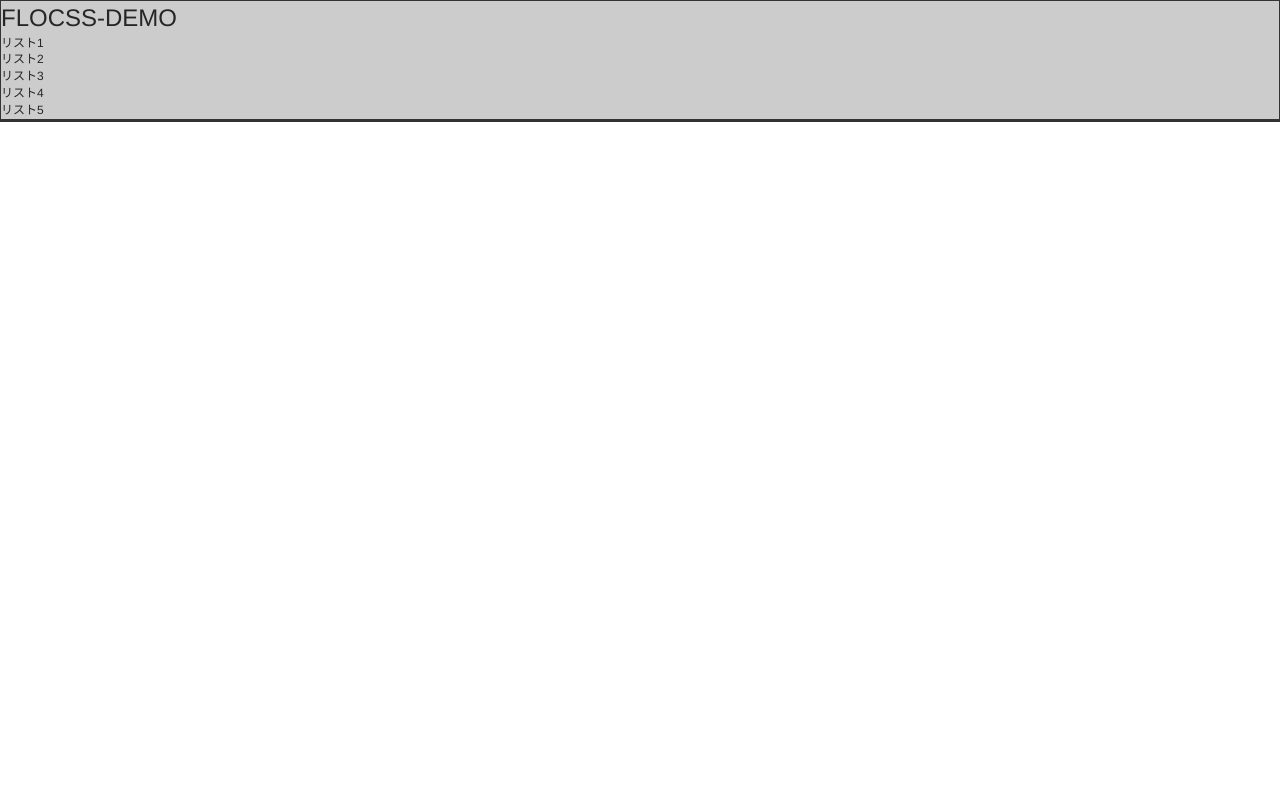
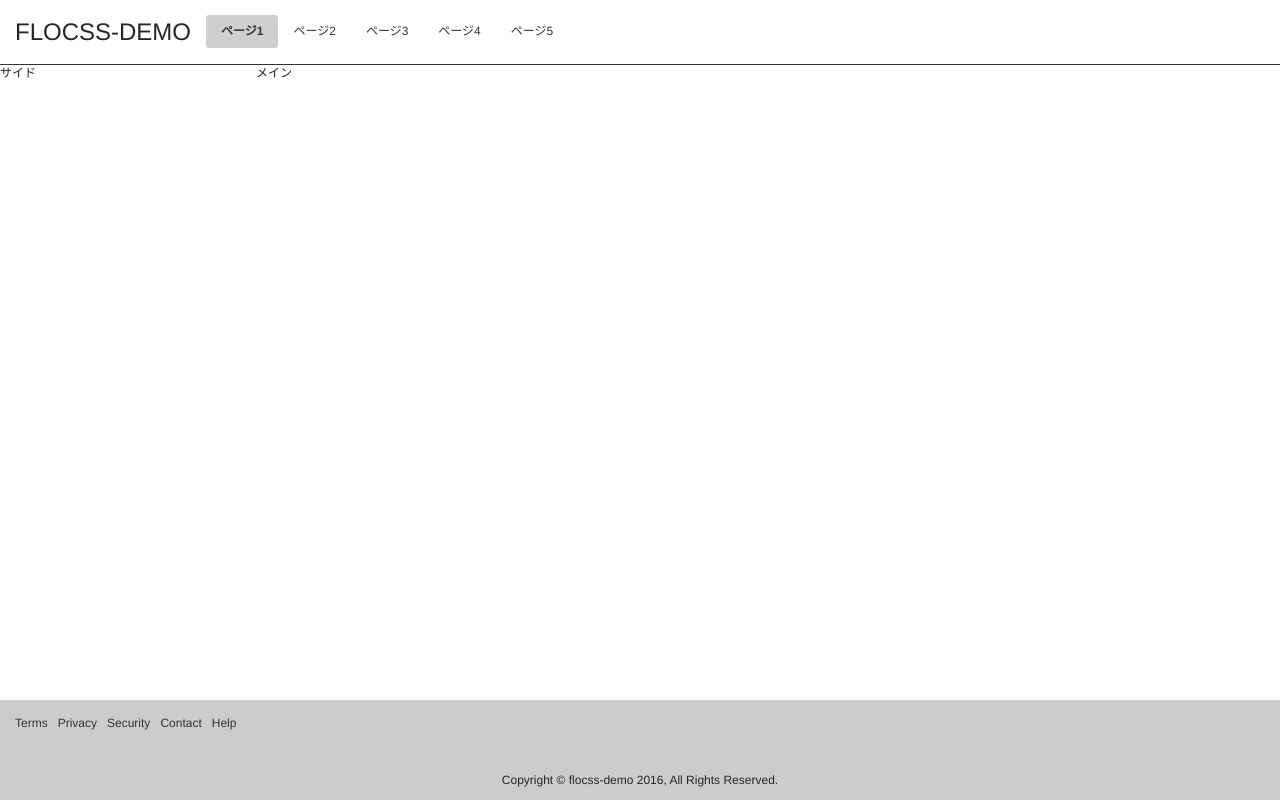
Before and after one commit to tacrow/flocss-demo, a website: page index.html in a window 1280 px wide. Drawn offline with nearby package versions, Linux system fonts and the light colour scheme.

Commit message:
基本レイアウト

```diff
--- a/index.html
+++ b/index.html
@@ -9,38 +9,70 @@
 	<link rel="stylesheet" href="src/css/all.min.css">
 </head>
 <body id="page">
-	<header id="header">
+	<div id="wrap">
+		<header id="header" class="cf">
 			<h1 class="header-logo">FLOCSS-DEMO</h1>
-		<nav class="nav">
-			<ul class="nav-lists">
-				<li class="nav-lists__item js-nav_item nav-lists__item--active">
-					<p>リスト1</p>
+			<nav class="global-nav">
+				<ul class="global-nav-lists cf">
+					<li class="global-nav-lists__item js-nav_item is-active">
+						<a href="">
+							<span>ページ1</span>
+						</a>
 					</li>
-				<li class="nav-lists__item">
-					<p>リスト2</p>
+					<li class="global-nav-lists__item">
+						<a href="">
+							<span>ページ2</span>
+						</a>
 					</li>
-				<li class="nav-lists__item">
-					<p>リスト3</p>
+					<li class="global-nav-lists__item">
+						<a href="">
+							<span>ページ3</span>
+						</a>
 					</li>
-				<li class="nav-lists__item">
-					<p>リスト4</p>
+					<li class="global-nav-lists__item">
+						<a href="">
+							<span>ページ4</span>
+						</a>
 					</li>
-				<li class="nav-lists__item">
-					<p>リスト5</p>
+					<li class="global-nav-lists__item">
+						<a href="">
+							<span>ページ5</span>
+						</a>
 					</li>
 				</ul>
 			</nav>
 		</header>
 
-	<div id="content">
-		<div class="main">
+		<div id="content" class="cf">
+			<div id="main">
+				<span>メイン</span>
 			</div>
-		<div class="sidebar">
+			<div id="sidebar">
+				<span>サイド</span>
 			</div>
 		</div>
 
 		<footer id="footer">
+			<ul class="footer-lists cf">
+				<li class="footer-lists__item">
+					<a href="">Terms</a>
+				</li>
+				<li class="footer-lists__item">
+					<a href="">Privacy</a>
+				</li>
+				<li class="footer-lists__item">
+					<a href="">Security</a>
+				</li>
+				<li class="footer-lists__item">
+					<a href="">Contact</a>
+				</li>
+				<li class="footer-lists__item">
+					<a href="">Help</a>
+				</li>
+			</ul>
+			<p class="copyright">Copyright © flocss-demo 2016, All Rights Reserved.</p>
 		</footer>
+	</div>
 	<script type="text/javascript"
 	 src="https://ajax.googleapis.com/ajax/libs/jquery/1.12.0/jquery.min.js"></script>
 	<script src="src/js/all_js/all.min.js" type="text/javascript"></script>
--- a/src/scss/all.scss
+++ b/src/scss/all.scss
@@ -1,38 +1,40 @@
 @charset "utf-8";
 
-// ==========================================================================
+// ===============================================================
 // Foundation
-// ==========================================================================
+// ===============================================================
 
 @import "foundation/_reset";
 @import "foundation/_base";
 
-// ==========================================================================
+// ===============================================================
 // Layout
-// ==========================================================================
+// ===============================================================
 
+@import "layout/_core";
 @import "layout/_header";
 @import "layout/_footer";
+@import "layout/_content";
 @import "layout/_main";
 @import "layout/_sidebar";
 
-// ==========================================================================
+// ===============================================================
 // Object
-// ==========================================================================
+// ===============================================================
 
-// -----------------------------------------------------------------
+// --------------------------------------------
 // Component
-// -----------------------------------------------------------------
+// --------------------------------------------
 
 @import "object/component/_button";
 
-// -----------------------------------------------------------------
+// --------------------------------------------
 // Project
-// -----------------------------------------------------------------
+// --------------------------------------------
 
 @import "object/project/_profile";
 
-// -----------------------------------------------------------------
+// --------------------------------------------
 // Utility
-// -----------------------------------------------------------------
+// --------------------------------------------
 @import "object/utility/helper";
--- /dev/null
+++ b/src/scss/layout/_content.scss
@@ -0,0 +1,3 @@
+#content {
+	display: block;
+}
--- /dev/null
+++ b/src/scss/layout/_core.scss
@@ -0,0 +1,22 @@
+html,
+body {
+	position: relative;
+	min-height: 100%;
+}
+
+#wrap {
+	position: relative;
+	width: 100%;
+	min-height: 100%;
+}
+
+#content {
+	padding-bottom: 100px;
+}
+
+#footer {
+	position: absolute;
+	bottom: 0;
+	width: 100%;
+	height: 100px;
+}
--- a/src/scss/layout/_footer.scss
+++ b/src/scss/layout/_footer.scss
@@ -1,5 +1,20 @@
 #footer {
-	position: relative;
-	border: 1px solid #333333;
+	padding: 15px;
 	background-color: #cccccc;
+	box-sizing: border-box;
 }
+
+.footer-lists {
+	margin-bottom: 40px;
+	.footer-lists__item {
+		float: left;
+		margin-right: 10px;
+		a {
+			color: #333333;
+		}
+	}
+}
+
+.copyright {
+	text-align: center;
+}
--- a/src/scss/layout/_header.scss
+++ b/src/scss/layout/_header.scss
@@ -1,5 +1,34 @@
 #header {
 	position: relative;
-	border: 1px solid #333333;
-	background-color: #cccccc;
+	padding: 15px;
+	border-bottom: 1px solid #333333;
 }
+
+.header-logo {
+	display: block;
+	float: left;
+	margin-right: 15px;
+}
+
+.global-nav {
+	display: block;
+	float: left;
+}
+
+.global-nav-lists {
+	.global-nav-lists__item {
+		display: block;
+		float: left;
+		border-radius: 3px;
+		a {
+			padding: 8px 15px;
+			color: #333333;
+		}
+		&.is-active {
+			background-color: #cfcfcf;
+		}
+		&.is-active span {
+			font-weight: bold;
+		}
+	}
+}
--- a/src/scss/layout/_main.scss
+++ b/src/scss/layout/_main.scss
@@ -1,5 +1,4 @@
 #main {
-	float: left;
-	width: 850px;
-	border: 1px solid #333;
+	float: right;
+	width: 80%;
 }
--- a/src/scss/layout/_sidebar.scss
+++ b/src/scss/layout/_sidebar.scss
@@ -0,0 +1,4 @@
+#sidebar {
+	float: left;
+	width: 20%;
+}
```
Also changed, not shown: src/css/all.css, src/css/all.min.css. Lines whose indentation alone changed are shown as unchanged.
